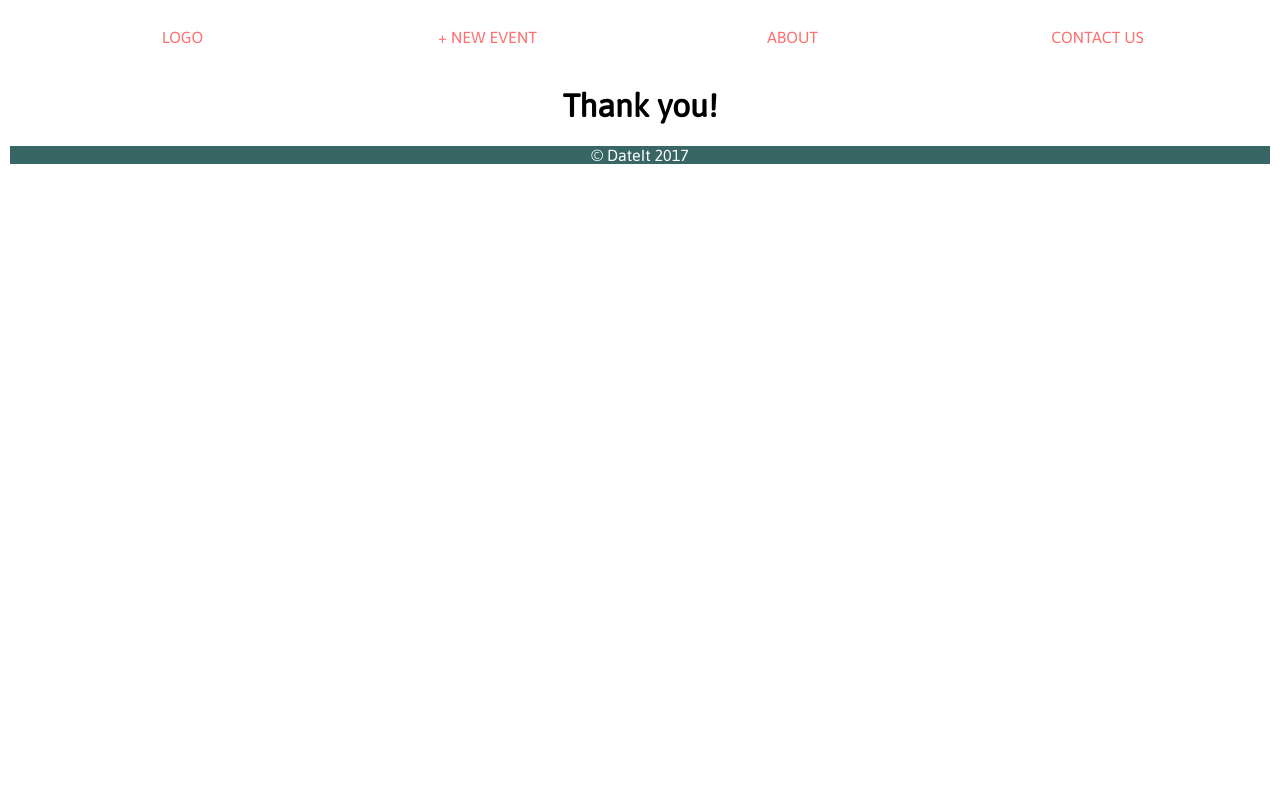
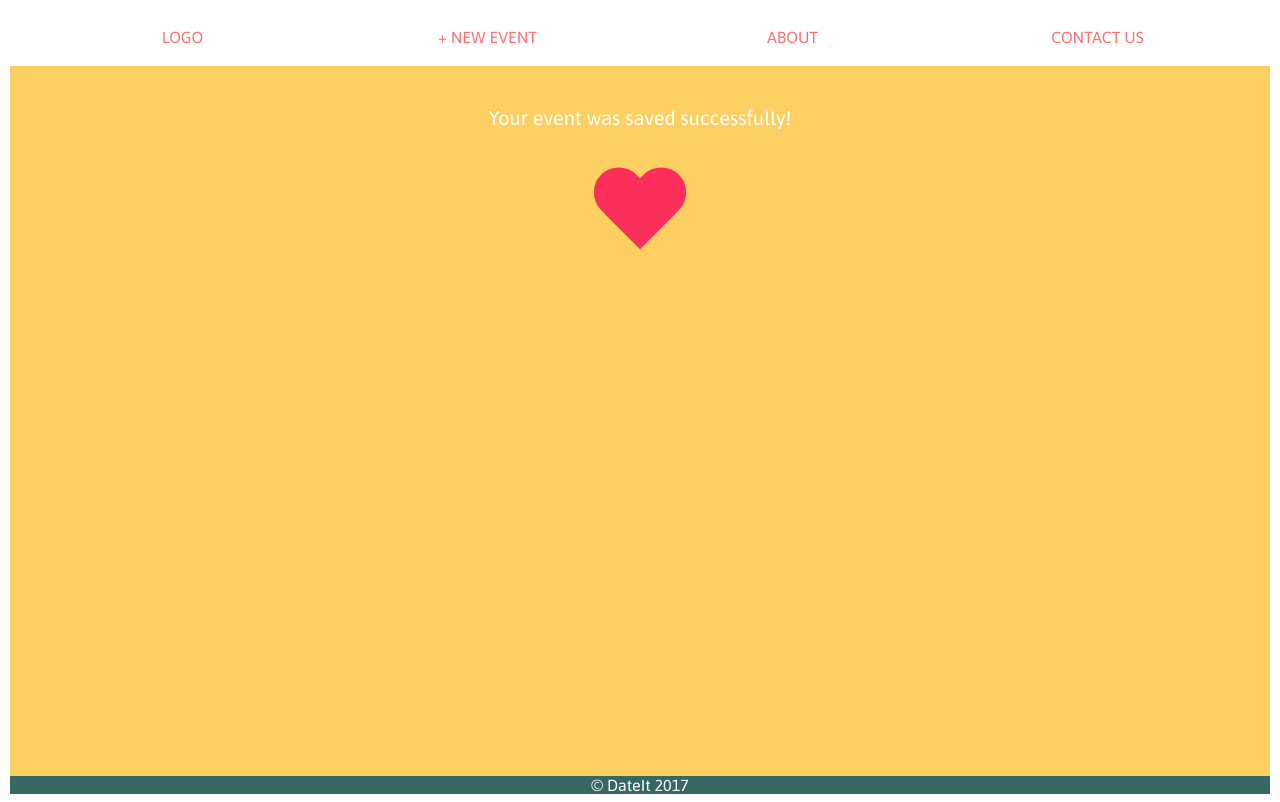
Before and after one commit to Hilaker/DateIt, a React (Create React App) app: page /thankyou in a window 1280 px wide. Built offline with nearby package versions, Linux system fonts and the light colour scheme; a web font is replaced by a local one; what react-router-redux would draw is missing.

Commit message:
Thank you page

```diff
--- a/src/components/DateIt.js
+++ b/src/components/DateIt.js
@@ -64,7 +64,6 @@ const mapDispatchToProps = (dispatch) => {
         },
         saveDates: () => {
             dispatch(saveDatesAction());
-            //browserHistory.push('/thankyou');
         }
     }
 }
--- a/src/components/NewEvent.js
+++ b/src/components/NewEvent.js
@@ -9,8 +9,9 @@ import '../styles/NewEvent.css'
 class NewEvent extends React.Component {
     onSaveClick(){
         var newEventName = this.state && this.state.name ?  this.state.name : "no name";
-        console.log("name: " + newEventName);
+        //Todo form input validations and handle response error
         this.props.createNewEvent({name: newEventName});
+        this.props.history.push("/thankyou");
     }
     nameChange(event){
         this.setState({name: event.target.value});
@@ -32,7 +33,7 @@ class NewEvent extends React.Component {
                     <label>
                         Your comments:
                     </label>
-                    <input type="text" name="name" onChange={this.nameChange.bind(this)}/>
+                    <input type="text" name="comments"/>
                 </div>
                 <div className='input-wrapper'>
                     <label>
@@ -46,11 +47,7 @@ class NewEvent extends React.Component {
         )
     }
 }
-//<span>
-//
-//                <div><</div>
-//
-//            </span>
+
 const mapDispatchToProps = (dispatch) => {
     return {
        createNewEvent: function(event){
--- a/src/components/ThankYou.js
+++ b/src/components/ThankYou.js
@@ -2,10 +2,18 @@
  * Created by hilakerer1 on 04/07/2017.
  */
 import React from 'react'
+import '../styles/ThankYou.css'
 
 class ThankYou extends React.Component {
     render(){
-        return (<div><h1>Thank you!</h1></div>)
+        return (
+            <div className='thank-you'>
+                <div>
+                    <div className='message'>Your event was saved successfully!</div>
+                    <div className="heart"></div>
+                </div>
+            </div>
+        )
     }
 }
 
--- /dev/null
+++ b/src/styles/ThankYou.sass
@@ -0,0 +1,50 @@
+@import "Globals.sass"
+
+.thank-you
+    height: calc(100vh - 90px)
+    background-color: $yellow
+    color: white
+    font-size: $font-medium
+    .message
+        padding: 40px
+
+.heart
+    position: relative
+    width: 100px
+    height: 90px
+    margin: 0 auto
+
+.heart:before,
+.heart:after
+    position: absolute
+    content: ""
+    left: 50px
+    top: 0
+    width: 50px
+    height: 80px
+    background: #fc2e5a
+    -moz-border-radius: 50px 50px 0 0
+    border-radius: 50px 50px 0 0
+    -webkit-transform: rotate(-45deg)
+    -moz-transform: rotate(-45deg)
+    -ms-transform: rotate(-45deg)
+    -o-transform: rotate(-45deg)
+    transform: rotate(-45deg)
+    -webkit-transform-origin: 0 100%
+    -moz-transform-origin: 0 100%
+    -ms-transform-origin: 0 100%
+    -o-transform-origin: 0 100%
+    transform-origin: 0 100%
+
+.heart:after
+    left: 0
+    -webkit-transform: rotate(45deg)
+    -moz-transform: rotate(45deg)
+    -ms-transform: rotate(45deg)
+    -o-transform: rotate(45deg)
+    transform: rotate(45deg)
+    -webkit-transform-origin: 100% 100%
+    -moz-transform-origin: 100% 100%
+    -ms-transform-origin: 100% 100%
+    -o-transform-origin: 100% 100%
+    //transform-origin :100% 100%
```
